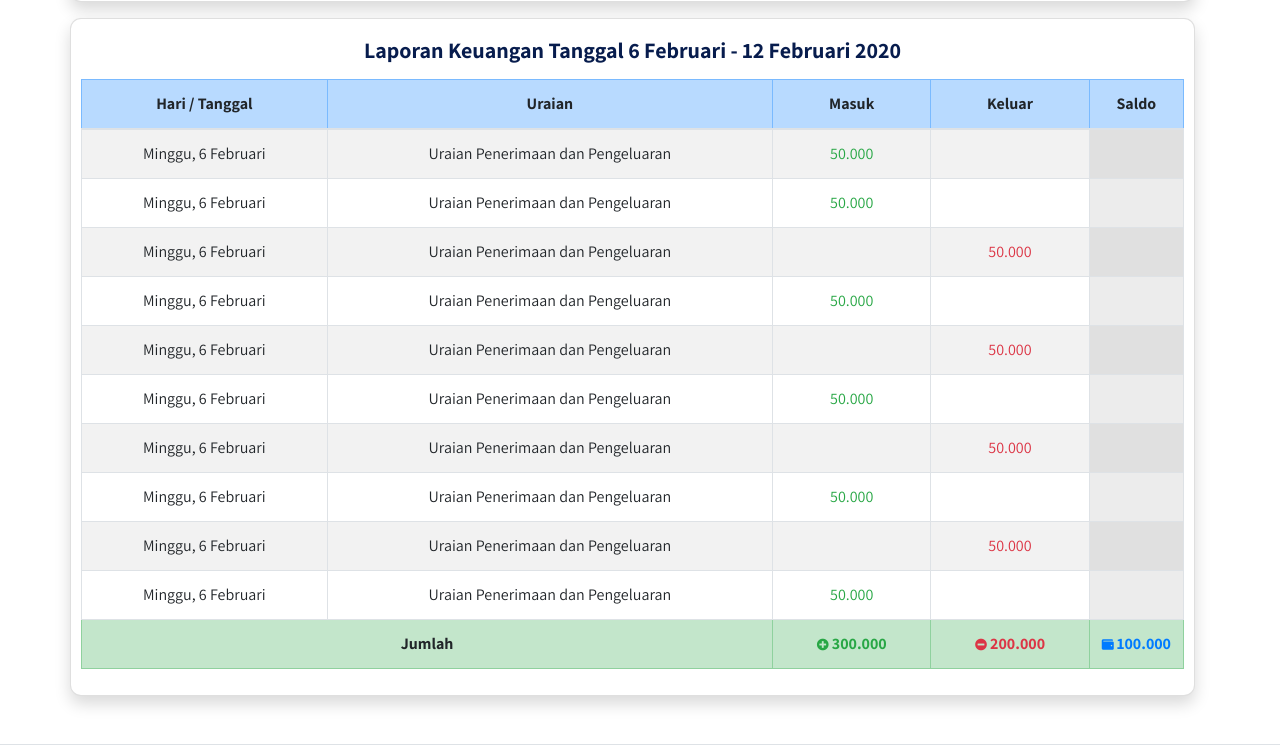
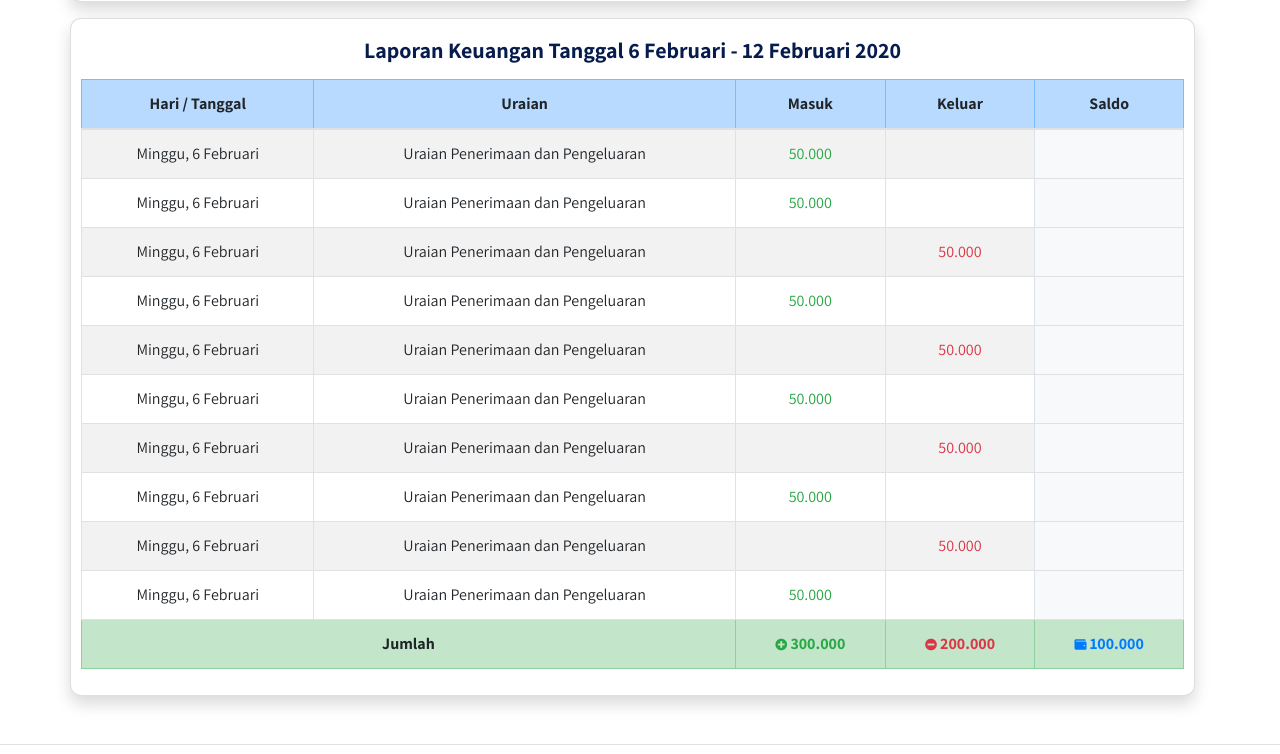
Before and after one commit to PhilAnggara/website-gereja-template, a plain HTML site: page laporan.html in a window 1280 px wide. Shown: the part 1586-2340 px from the top of the page. Drawn offline with Linux system fonts and the light colour scheme; a web font is replaced by a local one.

Commit message:
laporan.html saldo field bg-light

```diff
--- a/laporan.html
+++ b/laporan.html
@@ -334,7 +334,7 @@
                         <th>Uraian</th>
                         <th>Masuk</th>
                         <th>Keluar</th>
-                        <th style="width: 1px;">Saldo</th>
+                        <th>Saldo</th>
                       </tr>
                     </thead>
                     <tbody>
@@ -343,70 +343,70 @@
                         <td class="align-middle">Uraian Penerimaan dan Pengeluaran</td>
                         <td class="align-middle text-success">50.000</td>
                         <td class="align-middle text-danger"></td>
-                        <td class="align-middle table-active"></td>
+                        <td class="align-middle bg-light"></td>
                       </tr>
                       <tr>
                         <td class="align-middle">Minggu, 6 Februari</td>
                         <td class="align-middle">Uraian Penerimaan dan Pengeluaran</td>
                         <td class="align-middle text-success">50.000</td>
                         <td class="align-middle text-danger"></td>
-                        <td class="align-middle table-active"></td>
+                        <td class="align-middle bg-light"></td>
                       </tr>
                       <tr>
                         <td class="align-middle">Minggu, 6 Februari</td>
                         <td class="align-middle">Uraian Penerimaan dan Pengeluaran</td>
                         <td class="align-middle text-success"></td>
                         <td class="align-middle text-danger">50.000</td>
-                        <td class="align-middle table-active"></td>
+                        <td class="align-middle bg-light"></td>
                       </tr>
                       <tr>
                         <td class="align-middle">Minggu, 6 Februari</td>
                         <td class="align-middle">Uraian Penerimaan dan Pengeluaran</td>
                         <td class="align-middle text-success">50.000</td>
                         <td class="align-middle text-danger"></td>
-                        <td class="align-middle table-active"></td>
+                        <td class="align-middle bg-light"></td>
                       </tr>
                       <tr>
                         <td class="align-middle">Minggu, 6 Februari</td>
                         <td class="align-middle">Uraian Penerimaan dan Pengeluaran</td>
                         <td class="align-middle text-success"></td>
                         <td class="align-middle text-danger">50.000</td>
-                        <td class="align-middle table-active"></td>
+                        <td class="align-middle bg-light"></td>
                       </tr>
                       <tr>
                         <td class="align-middle">Minggu, 6 Februari</td>
                         <td class="align-middle">Uraian Penerimaan dan Pengeluaran</td>
                         <td class="align-middle text-success">50.000</td>
                         <td class="align-middle text-danger"></td>
-                        <td class="align-middle table-active"></td>
+                        <td class="align-middle bg-light"></td>
                       </tr>
                       <tr>
                         <td class="align-middle">Minggu, 6 Februari</td>
                         <td class="align-middle">Uraian Penerimaan dan Pengeluaran</td>
                         <td class="align-middle text-success"></td>
                         <td class="align-middle text-danger">50.000</td>
-                        <td class="align-middle table-active"></td>
+                        <td class="align-middle bg-light"></td>
                       </tr>
                       <tr>
                         <td class="align-middle">Minggu, 6 Februari</td>
                         <td class="align-middle">Uraian Penerimaan dan Pengeluaran</td>
                         <td class="align-middle text-success">50.000</td>
                         <td class="align-middle text-danger"></td>
-                        <td class="align-middle table-active"></td>
+                        <td class="align-middle bg-light"></td>
                       </tr>
                       <tr>
                         <td class="align-middle">Minggu, 6 Februari</td>
                         <td class="align-middle">Uraian Penerimaan dan Pengeluaran</td>
                         <td class="align-middle text-success"></td>
                         <td class="align-middle text-danger">50.000</td>
-                        <td class="align-middle table-active"></td>
+                        <td class="align-middle bg-light"></td>
                       </tr>
                       <tr>
                         <td class="align-middle">Minggu, 6 Februari</td>
                         <td class="align-middle">Uraian Penerimaan dan Pengeluaran</td>
                         <td class="align-middle text-success">50.000</td>
                         <td class="align-middle text-danger"></td>
-                        <td class="align-middle table-active"></td>
+                        <td class="align-middle bg-light"></td>
                       </tr>
                     </tbody>
                     <tfoot>
```
